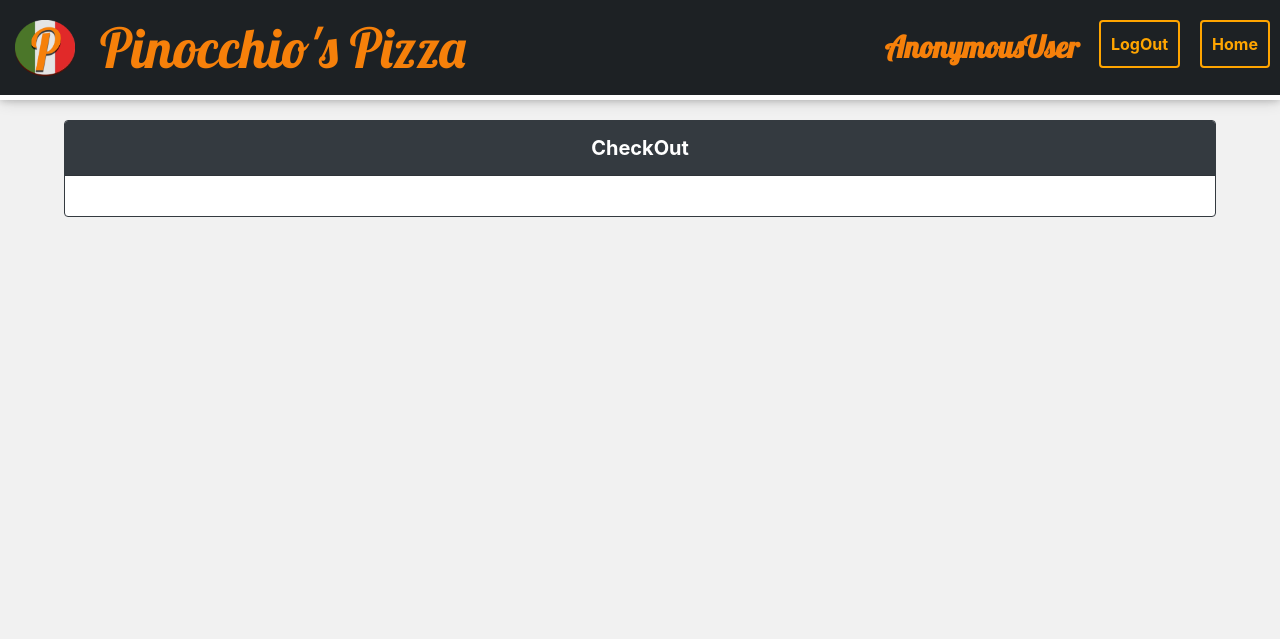
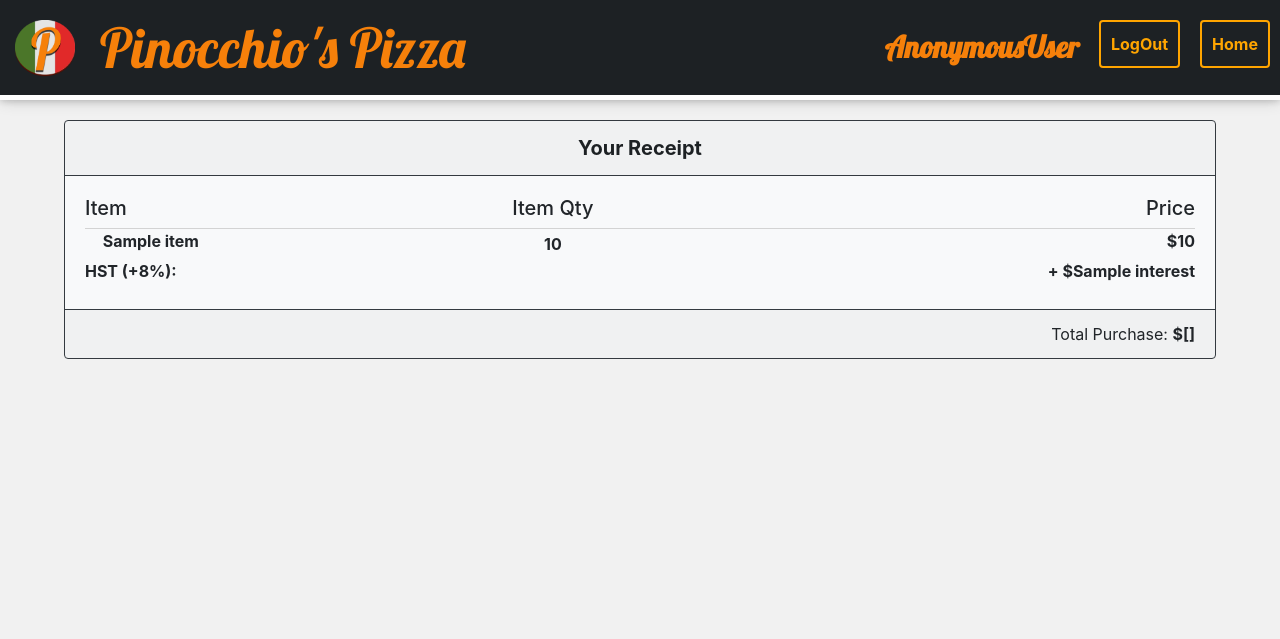
Before and after one commit to Aadhieaswar/Order-Pizza-Django-App, a Django app: template orders/templates/orders/checkout.html in a window 1280 px wide. Shown: the top 639 px of the page. Run offline with Django 3.2, Linux system fonts and the light colour scheme; the template is opened without the code that fills it: most values are stand-ins (such as "Sample title", 1, 10 or a date in 2020); lists and menus that the app fills with data are empty; some libraries are stand-ins or nearby versions.

Commit message:
added payment thorugh paypal

```diff
--- a/orders/admin.py
+++ b/orders/admin.py
@@ -12,3 +12,4 @@
 admin.site.register(DinnerPlatter)
 admin.site.register(SubAdditional)
 admin.site.register(Cart)
+admin.site.register(Order)
--- a/orders/static/orders/style.css
+++ b/orders/static/orders/style.css
@@ -297,7 +297,8 @@
     margin-top: 50px;
     margin-left: 5%;
     border: 2px solid #1d2124;
-    min-height: 400px;
+    max-height: 500px;
+    min-height: 100px;
     margin-bottom: 50px;
 }
 
@@ -421,10 +422,6 @@
     width: 100%;
 }
 
-.none-display {
-    display: none;
-}
-
 .remove-button {
     color: green;
     font-size: 25px;
@@ -447,6 +444,40 @@
     width: 8%;
     margin-left: 46%;
     margin-right: 46%;
+}
+
+.receipt-head {
+    border-bottom: 1px solid lightgrey;
+}
+
+.receipt-table {
+    width: 100%;
+    justify-content: center;
+}
+
+.receipt-row {
+    height: 30px;
+}
+
+.width-40 {
+    width: 40%;
+}
+
+.style-card {
+    width: 90%;
+    justify-content: center;
+    margin-left: 5%;
+    margin-top: 20px;
+    margin-bottom: 40px;
+}
+
+.cus-btn {
+    width: 50%;
+    margin: 10px;
+}
+
+.display-none {
+    display: none;
 }
 
 @media screen and (max-width: 1250px) {
--- a/orders/templates/orders/checkout.html
+++ b/orders/templates/orders/checkout.html
@@ -28,11 +28,63 @@
 </div>
 
 <!-- content -->
-<div class="" style="width: 90%; justify-content: center; margin-left: 5%; margin-top: 20px;">
-    <div class="border-dark card center">
-        <div class="card-header bg-dark bold-30" style="color: white;">CheckOut</div>
+<div class="style-card">
+    <div class="card border-dark bg-light">
+        <div class="card-header border-dark center bold-30 receipt-title">
+            Your Receipt
+        </div>
+        <div class="card-body border-dark center justify-content-center receipt-table">
+            <table class="receipt-table">
+                <tr class="receipt-head">
+                    <th class="float-left">
+                        <h5>Item</h5>
+                    </th>
+                    <th>
+                        <h5 class="center">Item Qty</h5>
+                    </th>
+                    <th class="float-right">
+                        <h5>Price</h5>
+                    </th>
+                </tr>
+                {% for item in receipt %}
+                <tr class="receipt-row">
+                    <th class="float-left width-40">
+                        {{ item.item }}
+                    </th>
+                    <th class="center">
+                        {{ item.qty }}
+                    </th>
+                    <th class="float-right">
+                        ${{ item.price }}
+                    </th>
+                </tr>
+                {% endfor %}
+                <tr class="receipt-row">
+                    <th class="float-left">HST (+8%): </th>
+                    <th></th>
+                    <th class="float-right">+ ${{ interest }}</th>
+                </tr>
+            </table>
+        </div>
+        <div class="card-footer border-dark">
+            <div class="float-right">
+            Total Purchase: <strong>${{ payment }}</strong>
+            </div>
+        </div>
+    </div>
 
+    <div class="center">
         <div class="card-body" id="paypal-button-container"></div>
+    </div>
+
+    <div class="center justify-content-center display-none bold-30" id="payment-message">
+        <h4 class="center">Thank You for Shopping with Us</h4>
+        <h5 class="center">Hope You Have a Wonderful Meal!</h5>
+    </div>
+
+    <div class="center display-none" id="after-payment">
+        <a href="{% url 'home' %}" class="btn btn-primary btn-block cus-btn">Go Back Home</a>
+        <a href="{% url 'cart' %}" class="btn btn-info btn-block cus-btn">Order More From Us</a>
     </div>
 </div>
 
@@ -40,14 +92,62 @@
 
 <script>
 
-        var total = {{ price }}
+    let items_id = []
+
+    {% for item in receipt %}
+    items_id.push({{ item.id }})
+    {% endfor %}
+
+    console.log(items_id)
+
+    function getCookie(name) {
+        let cookieValue = null;
+        if (document.cookie && document.cookie !== '') {
+            const cookies = document.cookie.split(';');
+            for (let i = 0; i < cookies.length; i++) {
+                const cookie = cookies[i].trim();
+                // Does this cookie string begin with the name we want?
+                if (cookie.substring(0, name.length + 1) === (name + '=')) {
+                    cookieValue = decodeURIComponent(cookie.substring(name.length + 1));
+                    break;
+                }
+            }
+        }
+        return cookieValue;
+    }
+    const csrftoken = getCookie('csrftoken');
+
+    var total = {{ payment }}
+    var productID =
+
+    completeOrder = () => {
+        var url = "{% url 'complete' %}"
+
+        fetch(url, {
+            method: 'POST',
+            headers: {
+                'Content_type': 'application/json',
+                'X-CSRFToken': csrftoken,
+            },
+            body: JSON.stringify({'Items_Ids': items_id})
+        })
+
+        // display redirect urls after payment
+        const element = document.querySelector('#after-payment')
+        element.style.display = 'inline-flex'
+        element.style.width = '100%'
+
+        // display 'thank you' messgaes after the payment
+        const message = document.querySelector('#payment-message')
+        message.style.display = 'block'
+    }
 
     paypal.Buttons({
 
         style: {
-                color:  'blue',
-                shape:  'rect',
-                label:  'pay',
+            color: 'blue',
+            shape: 'rect',
+            label: 'pay',
             height: 40
         },
 
@@ -56,7 +156,7 @@
             return actions.order.create({
                 purchase_units: [{
                     amount: {
-                            value: total
+                        value: total,
                     }
                 }]
             });
@@ -66,6 +166,7 @@
         onApprove: function(data, actions) {
             return actions.order.capture().then(function(details) {
                 // Show a success message to the buyer
+                completeOrder()
                 alert('Transaction completed by ' + details.payer.name.given_name + '!');
             });
         }
--- a/orders/urls.py
+++ b/orders/urls.py
@@ -11,5 +11,5 @@
     path("add_to_cart/", views.submit_order, name="submit_order"),
     path("check_out/", views.checkOut, name="check_out"),
     path("remove_item/", views.removeItem, name="remove_item"),
-    path("checkout/", views.sample, name="check")
+    path("complete/", views.completed, name="complete")
 ]
```
Also changed, not shown: orders/models.py (+15 -0 lines), orders/templates/orders/cart.html (+3 -5 lines), orders/views.py (+55 -7 lines), db.sqlite3, orders/migrations/0007_order.py (added), orders/migrations/0008_order_status.py (added). Lines whose indentation alone changed are shown as unchanged.
